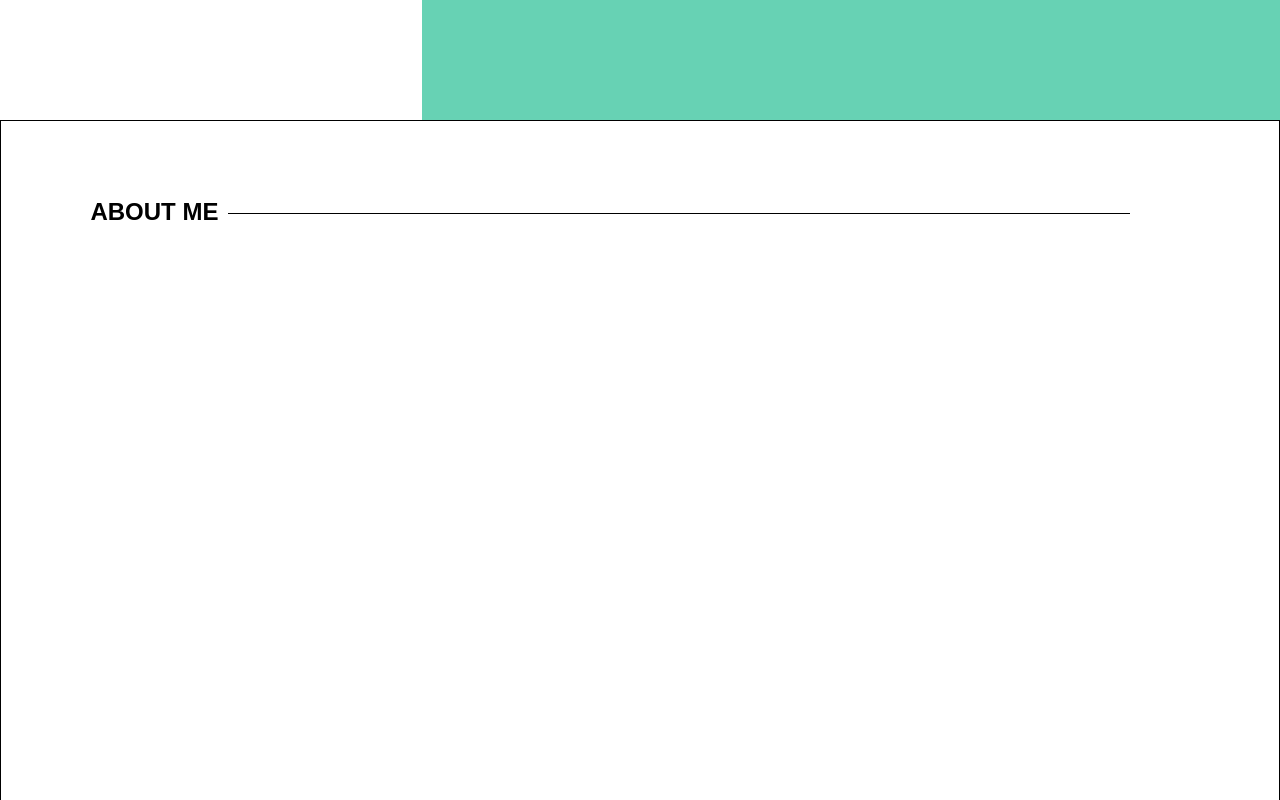
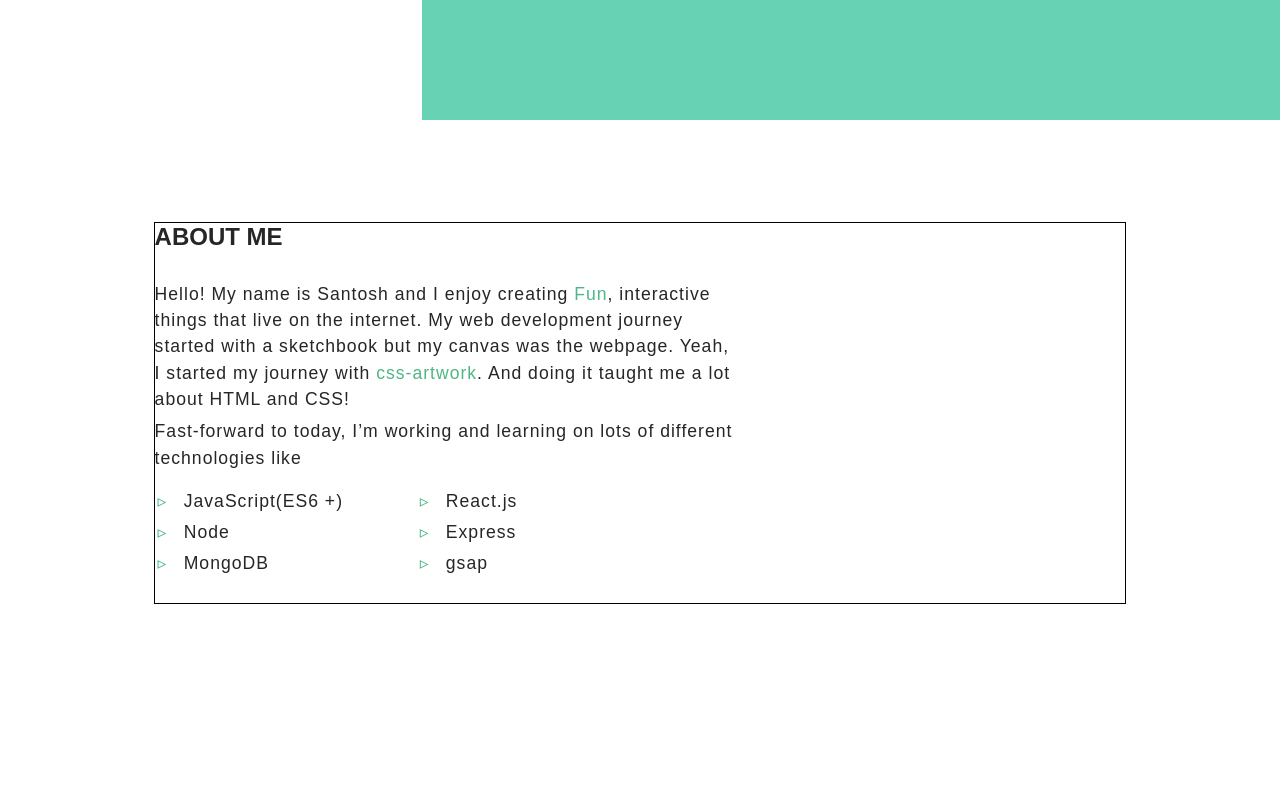
Before and after one commit to sidhant6393/Portfolio, a React (Create React App) app: page / in a window 1280 px wide. Shown: the part 680-1480 px from the top of the page. Built offline with nearby package versions, Linux system fonts and the light colour scheme; a web font is replaced by a local one.

Commit message:
added about me data

```diff
--- a/src/components/about/About.js
+++ b/src/components/about/About.js
@@ -1,43 +1,117 @@
-import React from 'react'
-import styled from 'styled-components'
+import React from "react";
+import { Link } from "react-router-dom";
+import styled from "styled-components";
+import { languages } from "../../utils/data";
 
-const Hr = styled.div`
-    width: ${props => props.width};
-    display: inline-block;
-    height: 4px;
-    border-bottom: 1px solid #000;
-    margin-left: 10px;
-
-
-
-`
+// const Hr = styled.div`
+//     width: ${(props) => props.width};
+//     display: inline-block;
+//     height: 4px;
+//     border-bottom: 1px solid #000;
+//     flex-shrink: 3;
+// `;
 
 const AboutContainer = styled.section`
     height: 100vh;
-    border: 1px solid #000;
+    /* border: 1px solid #000; */
 
-    & > .space{
-        margin: 6% 7%;
-        /* border: 1px solid #000; */
+    & > .space {
+        margin: 8% 12%;
+        border: 1px solid #000;
     }
 
-    .about-me{
+    .about-me {
         text-transform: uppercase;
         display: flex;
         align-items: center;
+        justify-content: space-between;
+        color: ${(props) => props.theme.primaryText};
 
+        span {
+            flex-shrink: 1;
+            font-size: 0.8em;
+            /* border: 1px solid #000; */
+        }
     }
-`
+    .dis-container {
+        width: 60%;
+        line-height: 1.5;
+        letter-spacing: 1px;
+        font-size: 1.1em;
+        color: ${(props) => props.theme.primaryText};
 
+        .dis1 {
+            margin-top: 5%;
+            margin-bottom: 1%;
+        }
 
+        .dis2 {
+            margin-bottom: 1%;
+        }
+        .imp {
+            color: ${(props) => props.theme.importentText};
+        }
+    }
+    .languages {
+        /* border: 1px solid red; */
+        display: grid;
+        grid-template-rows: repeat(3, 1fr);
+        grid-template-columns: repeat(2, 1fr);
+        width: 90%;
+
+        margin: auto;
+        margin-top: 2%;
+
+        > span {
+            margin-top: 5px;
+            position: relative;
+        }
+
+        > span::before {
+            content: "▹";
+            position: absolute;
+            left: -10%;
+            color: ${(props) => props.theme.importentText};
+        }
+    }
+`;
 
 export const About = () => {
     return (
         <AboutContainer>
             <div className="space">
-                <h2 id="about-me" className="about-me">ABOUT ME <Hr width={"82%"} /></h2>
+                <h2 id="about-me" className="about-me">
+                    ABOUT ME
+                    {/*<Hr width={"content-fit"} /> */}
+                </h2>
+                <div className="dis-container">
+                    <p className="dis1">
+                        Hello! My name is Santosh and I enjoy creating{" "}
+                        <Link to="">
+                            <span className="imp">Fun</span>
+                        </Link>
+                        , interactive things that live on the internet. My web
+                        development journey started with a sketchbook but my
+                        canvas was the webpage. Yeah, I started my journey with{" "}
+                        <Link to="">
+                            <span className="imp">css-artwork</span>
+                        </Link>
+                        . And doing it taught me a lot about HTML and CSS!
+                    </p>
+                    <p className="dis2">
+                        Fast-forward to today, I’m working and learning on lots
+                        of different technologies like{" "}
+                    </p>
+                    <p className="languages">
+                        {languages.map((languages) => (
+                            <span>{languages}</span>
+                        ))}
+                    </p>
+                    <div className="my-photo">
+                        <img src="" alt="" />
+                    </div>
+                </div>
             </div>
-
         </AboutContainer>
-    )
-}
+    );
+};
--- /dev/null
+++ b/src/utils/data.js
@@ -0,0 +1,8 @@
+export const languages = [
+    "JavaScript(ES6 +)",
+    "React.js",
+    "Node",
+    "Express",
+    "MongoDB",
+    "gsap",
+];
```
Also changed, not shown: src/assets/IMG_20201020_140638_2-removebg-preview.png (added).
